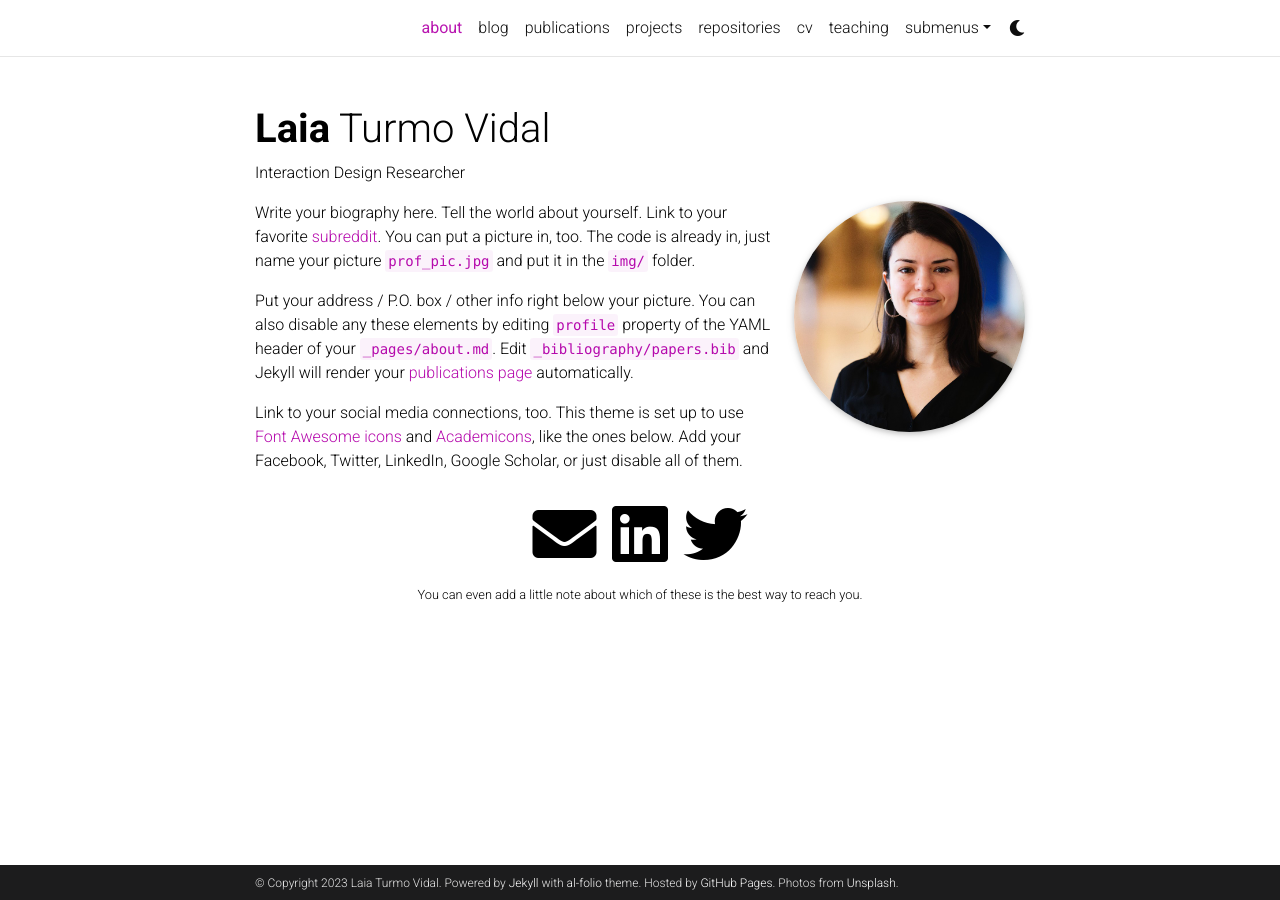
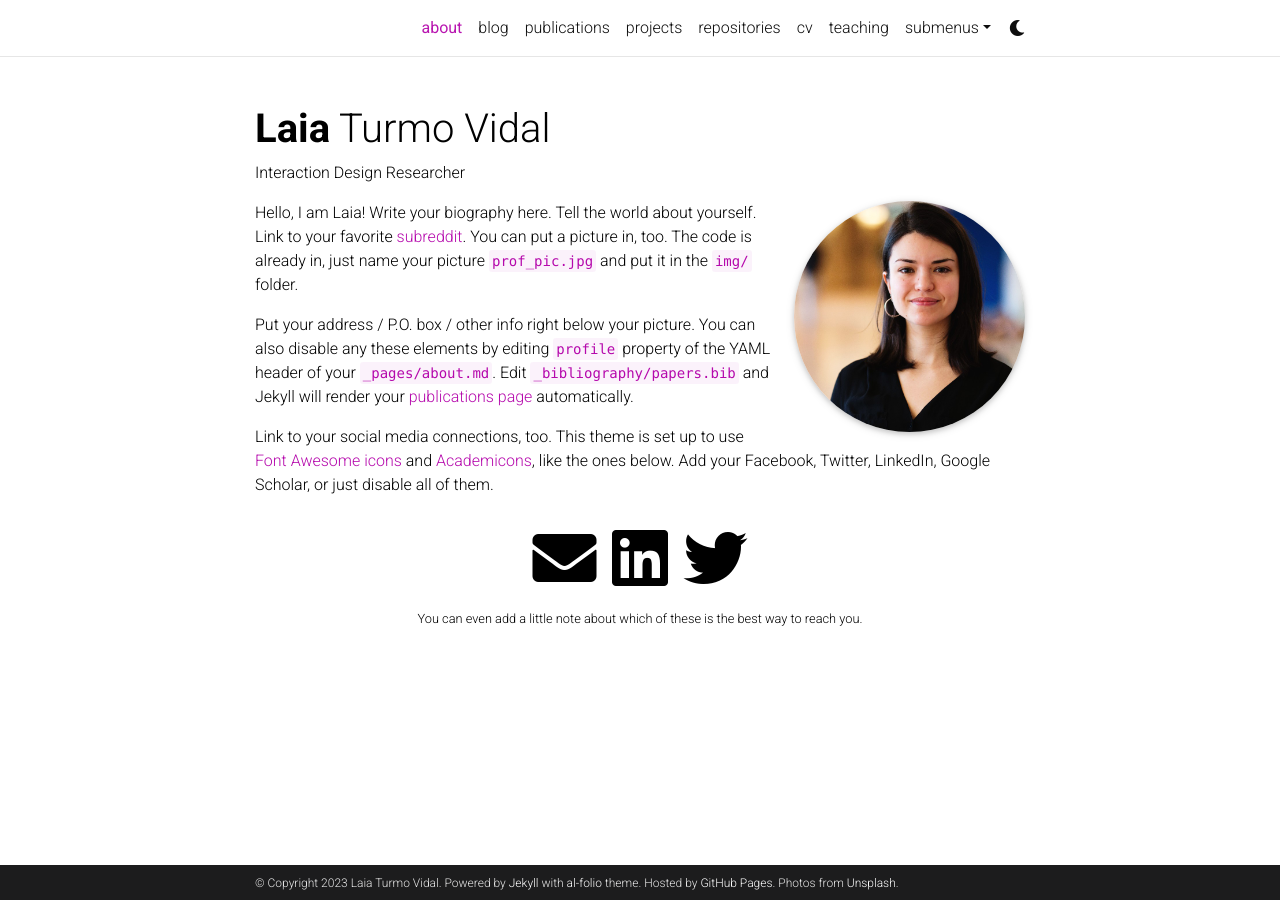
Before and after one commit to laiatv/laiatv.github.io, a Jekyll site: the page built from _pages/about.md, in a window 1280 px wide. Built offline with Jekyll 4.4.1, drawn with Linux system fonts in a browser that asks for light colours; full-size pictures stand in for the smaller copies a plugin makes; comment, search, counter and statistics services are not loaded; a style sheet for code colours, icons or effects is not loaded.

Commit message:
Update about.md
Update about page with my info

```diff
--- a/_pages/about.md
+++ b/_pages/about.md
@@ -19,7 +19,7 @@
 social: true  # includes social icons at the bottom of the page
 ---
 
-Write your biography here. Tell the world about yourself. Link to your favorite [subreddit](http://reddit.com). You can put a picture in, too. The code is already in, just name your picture `prof_pic.jpg` and put it in the `img/` folder.
+Hello, I am Laia! Write your biography here. Tell the world about yourself. Link to your favorite [subreddit](http://reddit.com). You can put a picture in, too. The code is already in, just name your picture `prof_pic.jpg` and put it in the `img/` folder.
 
 Put your address / P.O. box / other info right below your picture. You can also disable any these elements by editing `profile` property of the YAML header of your `_pages/about.md`. Edit `_bibliography/papers.bib` and Jekyll will render your [publications page](/al-folio/publications/) automatically.
 
```
